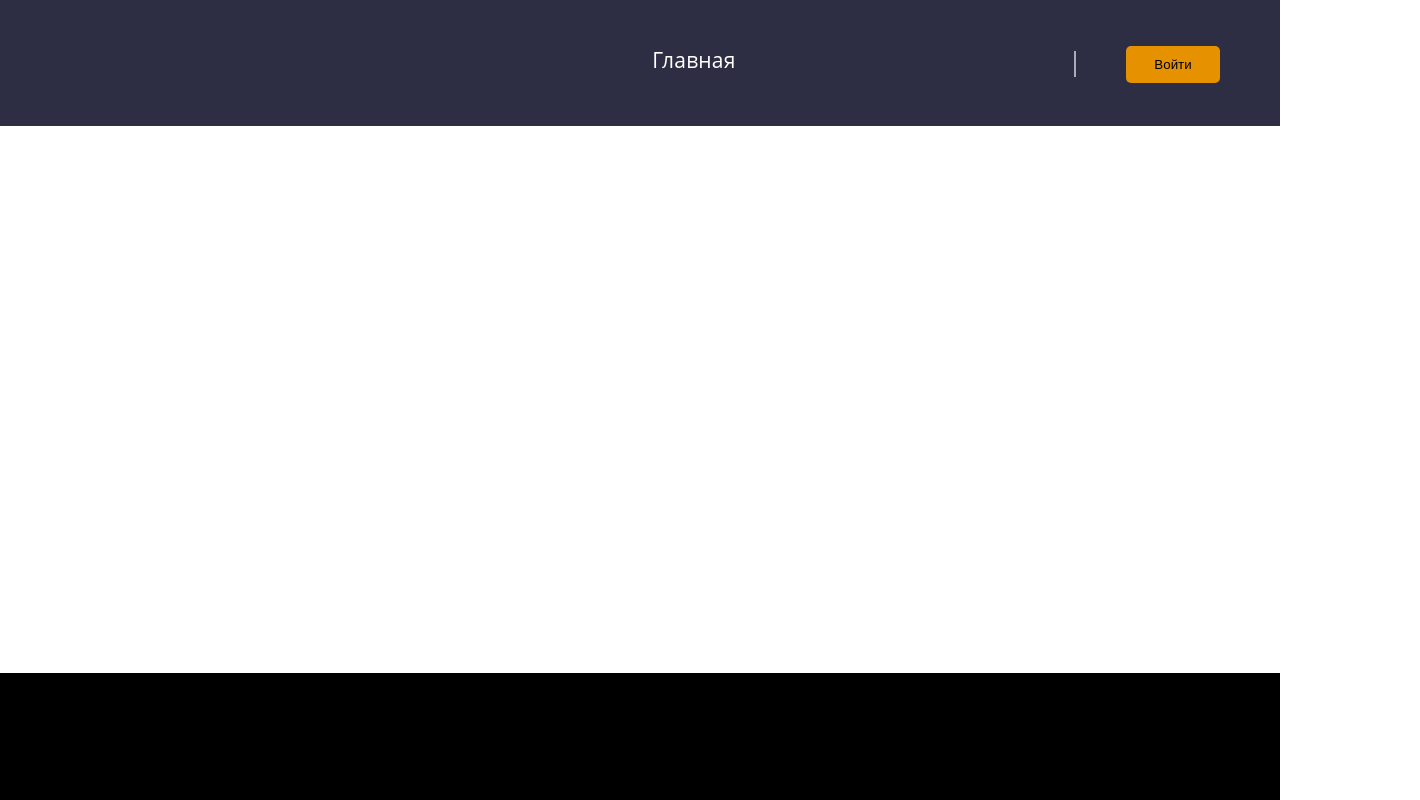
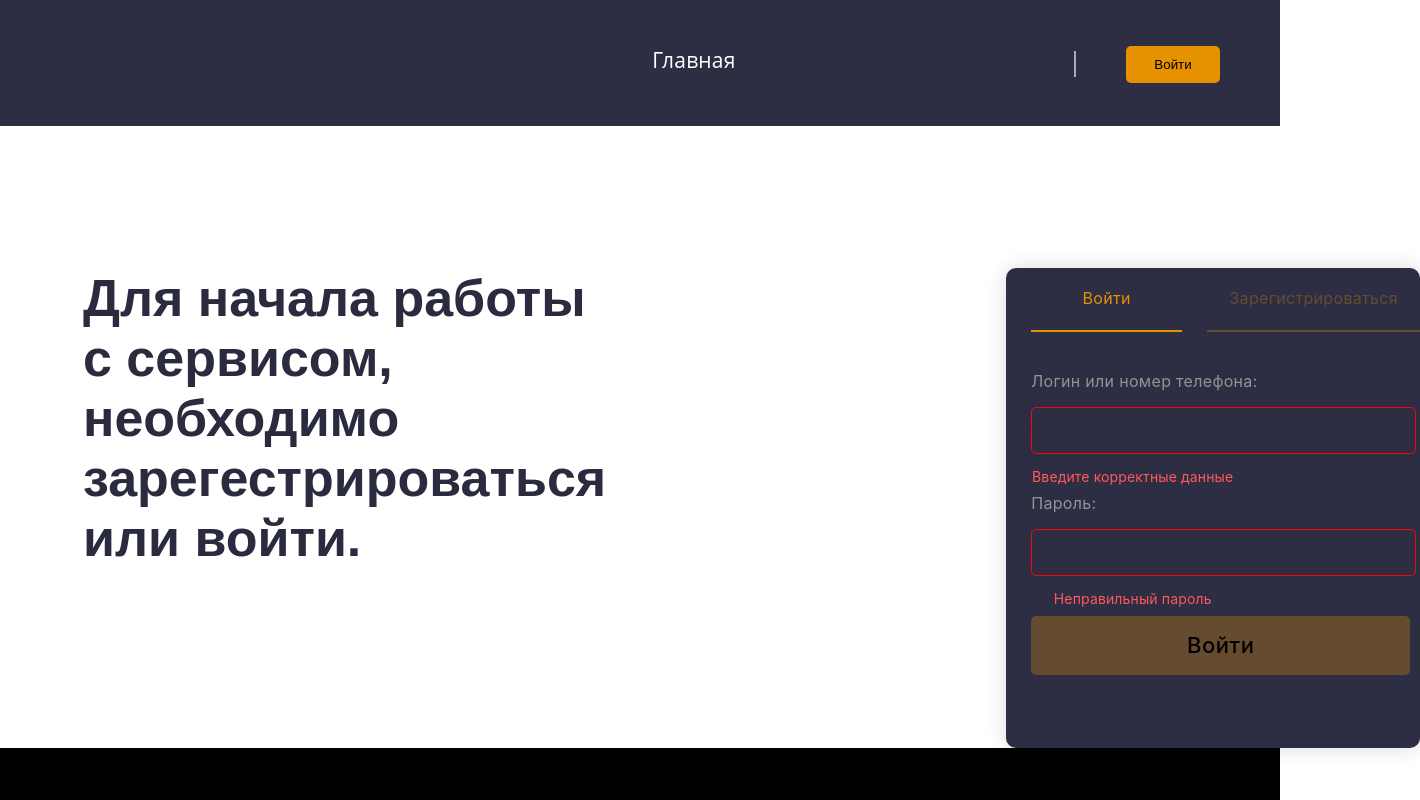
Before and after one commit to SkyTaill/HRPortal, a React (Create React App) app in the folder front/: page /login in a window 1280 px wide. Before the commit this address had no page. Shown: the top 800 px of the page, 1420 px wide, since content can reach past the window. Built offline with nearby package versions, Linux system fonts and the light colour scheme.

Commit message:
add full login page

```diff
--- a/front/src/components/Login/index.module.css
+++ b/front/src/components/Login/index.module.css
@@ -1 +1,311 @@
-.Login {}
+.login_flex {
+    display: flex;
+}
+
+.login_h1 {
+    margin-top: 142px;
+    margin-left: 83px;
+    color: #2B2B3F;
+    font-family: 'Alfa Slab One', arial;
+    font-style: normal;
+    font-size: 52px;
+    line-height: normal;
+    width: 528px;
+}
+
+
+.login_block {
+    margin-top: 142px;
+    margin-left: 400px;
+    border-radius: 10px;
+    background: #2D2D44;
+    box-shadow: 0px 0px 20px 0px rgba(0, 0, 0, 0.15);
+    width: 429px;
+    height: 490px;
+}
+
+
+
+
+.main {
+
+    background: white;
+    padding: 20px;
+    flex-grow: 1;
+
+}
+
+.flex_block {
+    display: flex;
+
+}
+
+.h1Text {
+    width: 817px;
+    height: 144px;
+
+    font-family: 'Ferry';
+    font-style: normal;
+    font-weight: 900;
+    font-size: 40px;
+    line-height: 48px;
+    letter-spacing: 0.02em;
+
+    color: #000000;
+}
+
+.marginLog {
+    margin-left: 60px;
+}
+
+
+
+.loginBlock {
+    width: 429px;
+    height: 480px;
+    margin-left: 400px;
+    margin-top: 142px;
+
+    background: #2D2D44;
+    box-shadow: 0px 0px 20px rgba(0, 0, 0, 0.15);
+    border-radius: 10px;
+}
+
+
+.logInText {
+
+    width: 49px;
+    height: 19px;
+    display: block;
+    align-items: center;
+    margin-left: auto;
+    margin-right: auto;
+    text-align: center;
+    font-family: 'Inter';
+    font-style: normal;
+    font-weight: 400;
+    font-size: 16px;
+    line-height: 19px;
+    letter-spacing: 0.02em;
+
+    color: #E69100;
+
+}
+
+.loginMenu {
+
+    margin-left: 25px;
+
+}
+
+.loginLine {
+
+    width: 151px;
+    height: 2px;
+    left: 895px;
+    top: 214px;
+
+    background: #E69100;
+}
+
+
+
+.registrMenuText {
+    width: 170px;
+    height: 19px;
+    display: block;
+    align-items: center;
+    margin-left: auto;
+    margin-right: auto;
+    text-align: center;
+
+    font-family: 'Inter';
+    font-style: normal;
+    font-weight: 400;
+    font-size: 16px;
+    line-height: 19px;
+    letter-spacing: 0.02em;
+    opacity: 0.3;
+    color: #E69100;
+}
+
+.registrLine {
+    width: 213px;
+    height: 2px;
+    left: 1061px;
+    top: 214px;
+
+    background: rgba(230, 145, 0, 0.30);
+}
+
+.textLoginBox {
+    width: 227px;
+    height: 19px;
+
+
+    font-family: 'Inter';
+    font-style: normal;
+    font-weight: 400;
+    font-size: 16px;
+    line-height: 19px;
+    letter-spacing: 0.02em;
+
+    color: #949494;
+}
+
+.input {
+    width: 379px;
+    height: 43px;
+    color: #FFF;
+    border-radius: 5px;
+    border: 1px solid #E69100;
+    background: #2D2D44;
+    box-shadow: 0px 0px 20px 0px rgba(0, 0, 0, 0.05);
+}
+
+.buttonLogIn {
+    width: 379px;
+    height: 59px;
+
+    border: none;
+    outline: none;
+    background: #b8bcd3;
+    border-radius: 5px;
+    font-family: 'Inter';
+    font-style: normal;
+    font-weight: 500;
+    font-size: 22px;
+    line-height: 27px;
+    /* identical to box height */
+
+    letter-spacing: 0.02em;
+
+    background: rgba(230, 145, 0, 0.30);
+}
+
+.backupPassword {
+    width: 194px;
+    height: 17px;
+    border: none;
+    outline: none;
+    margin-left: 96px;
+
+    background-color: #FFFFFF;
+    font-family: 'Inter';
+    font-style: normal;
+    font-weight: 400;
+    font-size: 14px;
+    line-height: 17px;
+    /* identical to box height */
+    margin-top: 7px;
+
+    letter-spacing: 0.02em;
+    text-decoration-line: underline;
+
+    color: #5970FF;
+}
+
+
+
+.blockAlterLog {
+    margin-left: 8px;
+    margin-top: -4px;
+    background: #FFFFFF;
+    border: 1px solid rgba(89, 112, 255, 0.51);
+    border-radius: 3px;
+    width: 96px;
+    height: 31px;
+}
+
+
+
+
+.inputErr {
+    width: 379px;
+    height: 43px;
+
+    color: red;
+    background: #2D2D44;
+    border: 1px solid #fa0505;
+    box-shadow: 0px 0px 20px rgba(0, 0, 0, 0.05);
+    border-radius: 5px;
+}
+
+.textErr {
+    width: 203px;
+    height: 17px;
+    position: absolute;
+    font-family: 'Inter';
+    font-style: normal;
+    font-weight: 400;
+    font-size: 14px;
+    line-height: 17px;
+    /* identical to box height */
+    display: block;
+    align-items: center;
+    margin-left: auto;
+    margin-right: auto;
+    text-align: center;
+    letter-spacing: 0.01em;
+
+    color: #FF5959;
+}
+
+.buttonLogInValidTrue {
+
+    width: 379px;
+    height: 59px;
+
+    border: none;
+    outline: none;
+    background: #3b52e6;
+    border-radius: 5px;
+    font-family: 'Inter';
+    font-style: normal;
+    font-weight: 500;
+    font-size: 22px;
+    line-height: 27px;
+    /* identical to box height */
+
+    letter-spacing: 0.02em;
+    background: rgba(230, 145, 0, 0.80);
+    box-shadow: 30;
+}
+
+.buttonLogInValidTrue:hover {
+    background: #E69100;
+}
+
+.buttonLogInValidTrue:active {
+    background: #E69100;
+    box-shadow: 0 3px #E69100 inset;
+}
+
+
+@media (max-device-width: 1430px) {
+
+    .h1Text {
+        display: none;
+    }
+
+    .picCharacters {
+        display: none;
+
+    }
+
+
+}
+
+
+@media screen and (max-width: 1430px) {
+    .h1Text {
+        display: none;
+    }
+
+    .picCharacters {
+        display: none;
+
+    }
+
+
+}
--- a/front/src/components/Login/index.tsx
+++ b/front/src/components/Login/index.tsx
@@ -5,13 +5,105 @@ import css from "./index.module.css"
 import { useState } from 'react';
 
 
+const Login: React.FC = () => {
+    const [autorize, setAutorize] = useState(false)
+    const [loginBoolen, setLoginBoolen] = useState(false)
+    const [passwordBoolen, setPasswordBoolen] = useState(false)
+    const [login, setLogin] = useState("")
+    const [password, setPassword] = useState("")
+    // const navigate = useNavigate();
+    // const dispatch = useAppDispatch();
 
-const Login: React.FC = () => {
+
+
+    const onChangeLogin = (e: React.FormEvent<HTMLInputElement>) => {
+
+        var a: boolean
+        if (e.currentTarget.value.startsWith("+")) {
+            var patt = new RegExp(
+                '^' +                           // No leading content.
+                '[-+]?' +                       // Optional sign.
+                '(?:[0-9]{0,30}\\.)?' +         // Optionally 0-30 decimal digits of mantissa.
+                '[0-9]{1,30}' +                 // 1-30 decimal digits of integer or fraction.
+                '(?:[Ee][-+]?[1-2]?[0-9])?' +   // Optional exponent 0-29 for scientific notation.
+                '$'                             // No trailing content.
+            )
+            a = patt.test(e.currentTarget.value)
+            setLoginBoolen(a)
+            if (a) {
+                setLogin(e.currentTarget.value)
+            }
+        } else if (e.currentTarget.value === "") {
+            setLoginBoolen(false)
+        } else {
+            setLoginBoolen(true)
+            setLogin(e.currentTarget.value)
+        }
+
+    }
+    const onChangePassword = (e: React.FormEvent<HTMLInputElement>) => {
+
+        if (e.currentTarget.value === "") {
+            setPasswordBoolen(false)
+        } else {
+            setPasswordBoolen(true)
+            setPassword(e.currentTarget.value)
+        }
+    }
+
+    const onClick = () => {
+        console.log("dsada")
+        if (loginBoolen !== false && passwordBoolen !== false) {
+            // postGetToken()
+        }
+    }
 
     return (
-        <div>
-            Login
-        </div>
+        <section className={css.login_flex}>
+            <h1 className={css.login_h1}>Для начала работы с сервисом, необходимо зарегестрироваться или войти.</h1>
+            <div className={css.loginBlock}>
+                <div className={css.loginMenu}>
+                    <div className={css.flex_block}>
+                        <div>
+                            <h4 className={css.logInText}>
+                                Войти
+                            </h4>
+                            <div className={css.loginLine}>
+
+                            </div>
+                        </div>
+                        <div className={css.loginMenu}>
+                            <h4 className={css.registrMenuText}>
+                                Зарегистрироваться
+                            </h4>
+                            <div className={css.registrLine}>
+
+                            </div>
+                        </div>
+
+                    </div>
+                    <p className={css.textLoginBox} style={{ marginTop: "40px" }}>Логин или номер телефона:</p>
+
+                    <input type="text" className={loginBoolen ? css.input : css.inputErr} onChange={onChangeLogin} />
+
+                    {loginBoolen ? null : (<p className={css.textErr}>Введите корректные данные</p>)}
+
+                    <p className={css.textLoginBox} style={{ marginTop: "40px" }}>Пароль:</p>
+                    <input type="password" className={passwordBoolen ? css.input : css.inputErr} onChange={onChangePassword} />
+
+                    {passwordBoolen ? null : (<p className={css.textErr}>Неправильный пароль</p>)}
+
+
+                    {loginBoolen ? (passwordBoolen ? <button className={css.buttonLogInValidTrue} onClick={onClick} style={{ marginTop: "40px" }}>Войти</button>
+                        : <button className={css.buttonLogIn} style={{ marginTop: "40px" }}>Войти</button>) : <button className={css.buttonLogIn} style={{ marginTop: "40px" }} >Войти</button>
+                    }
+
+
+
+
+                </div>
+            </div>
+        </section>
     )
 }
 
--- a/front/src/components/Main/index.tsx
+++ b/front/src/components/Main/index.tsx
@@ -2,6 +2,7 @@ import React from 'react';
 import css from "./index.module.css"
 import { Route, Routes } from 'react-router-dom';
 import Home from '../Home';
+import Login from '../Login';
 
 function Main() {
 
@@ -9,7 +10,7 @@ function Main() {
         <main className={css.main}>
             <Routes>
                 <Route path="/" element={<Home />} />
-
+                <Route path="/login" element={<Login />} />
             </Routes>
         </main>
     )
```
